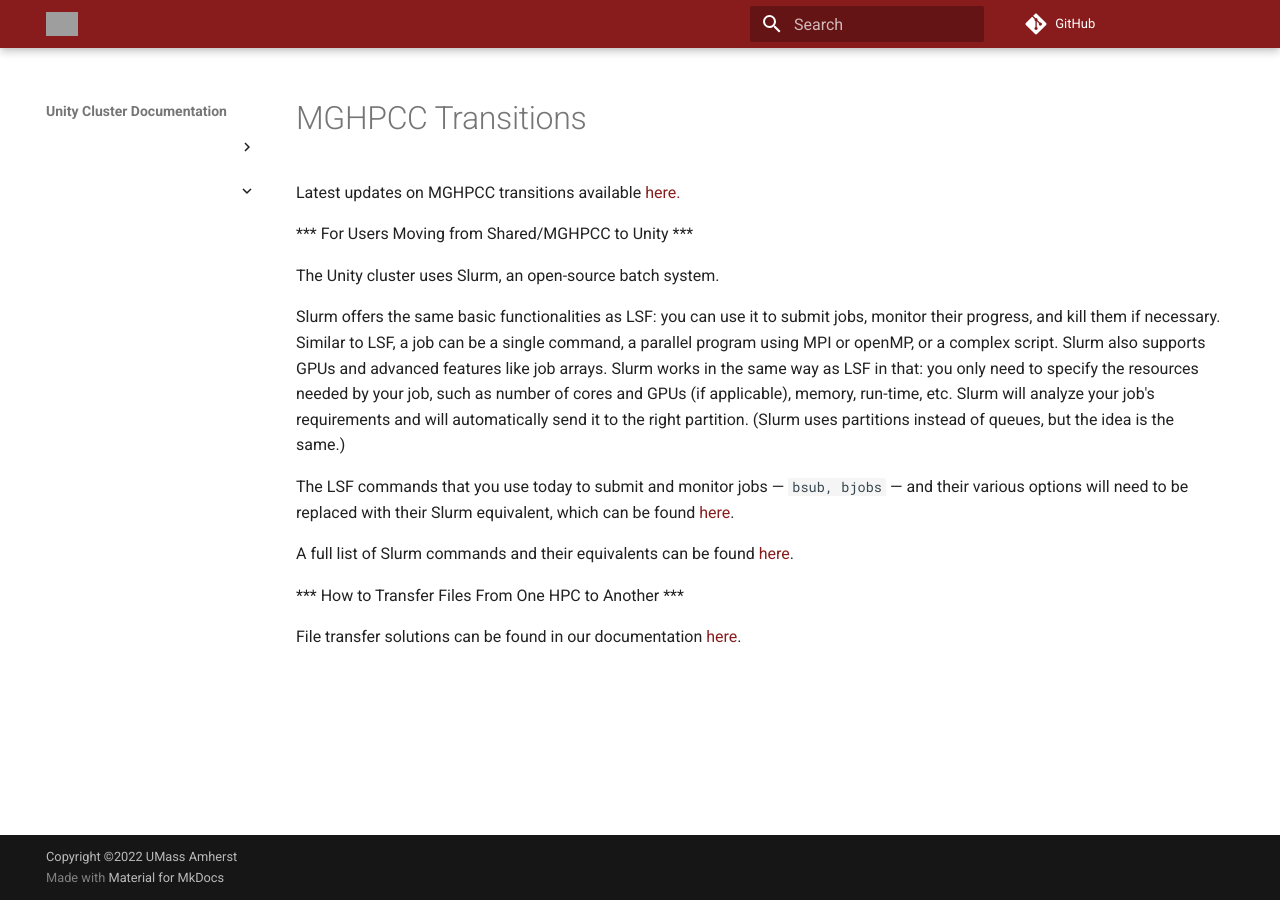
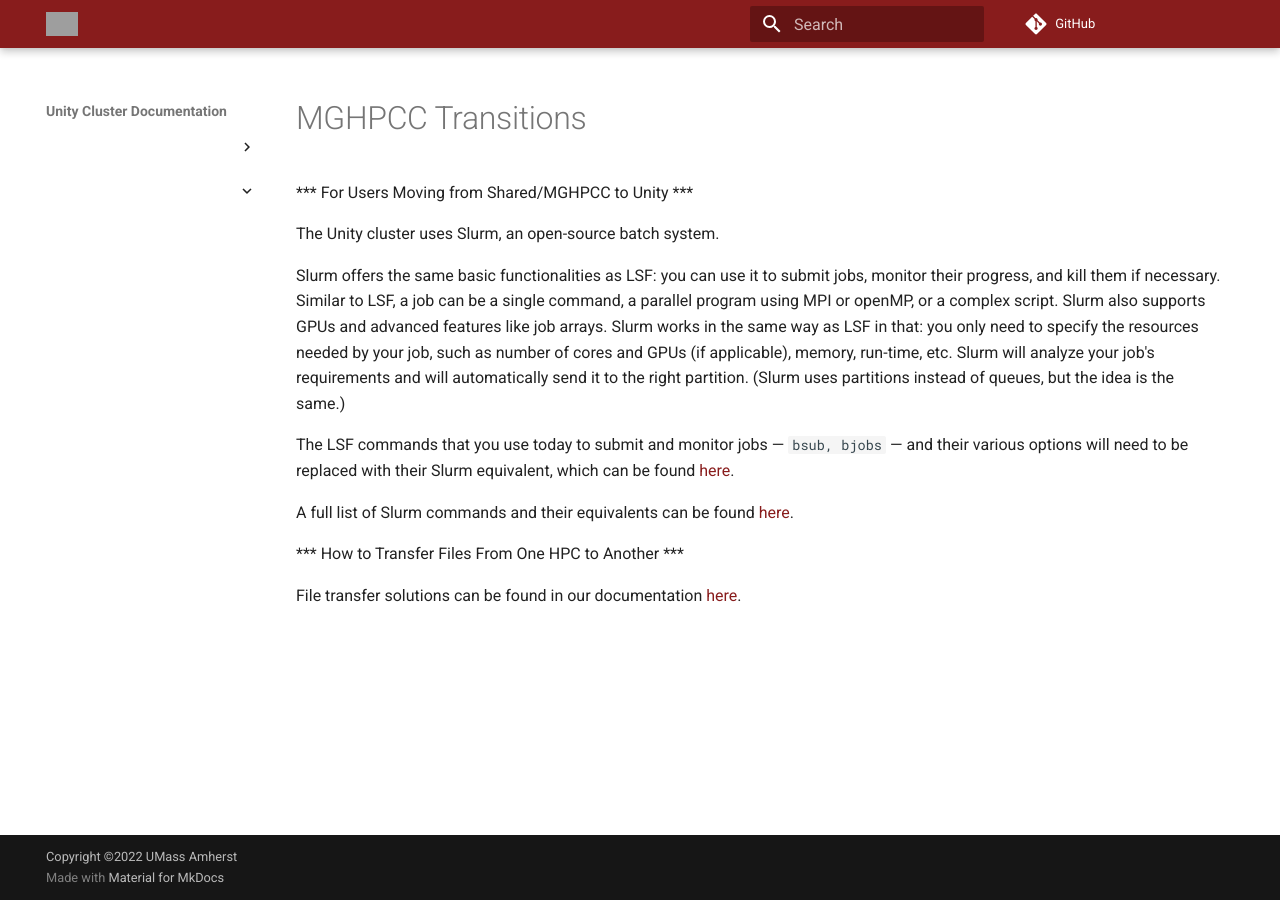
Before and after one commit to UMass-RC/unity-docs, an MkDocs documentation site: the page built from docs/MGHPCC/MGHPCC.md, in a window 1280 px wide. Built offline with MkDocs 1.6.1 and Material for MkDocs 9.7.7, drawn with Linux system fonts in a browser that asks for light colours; comment, search, counter and statistics services are not loaded; some of the changed lines change nothing that is shown; grey boxes are pictures that could not be loaded.

Commit message:
move transfer guide, remove MGHPCC "latest updates" link

```diff
--- a/docs/MGHPCC/MGHPCC.md
+++ b/docs/MGHPCC/MGHPCC.md
@@ -1,5 +1,4 @@
 # MGHPCC Transitions #
-Latest updates on MGHPCC transitions available [here.](https://www.umass.edu/it/researchcomputing/mghpcc-transitions)
 
 *** For Users Moving from Shared/MGHPCC to Unity ***
 
@@ -13,4 +12,4 @@
 
 *** How to Transfer Files From One HPC to Another ***
 
-File transfer solutions can be found in our documentation [here](https://docs.unity.rc.umass.edu/managing-files/index.html#:~:text=look%20like%20this%3A-,Globus,-Globus%20Connect%20allows).
+File transfer solutions can be found in our documentation [here](../managing-files/globus2.md).
--- a/mkdocs.yml
+++ b/mkdocs.yml
@@ -29,7 +29,7 @@
           - Introduction: "managing-files/intro.md"
           - OnDemand: "managing-files/ood.md"
           - "Console - SCP/Rsync": "managing-files/cli.md"
-          - Globus: "managing-files/globus.md"
+          - Globus: "managing-files/globus2.md"
           - FileZilla: "managing-files/filezilla.md"
       - Job Scheduling:
           - Introduction: "slurm/index.md"
@@ -55,5 +55,4 @@
       - Partition List: "technical/partitionlist.md"
       - Storage: "technical/storage.md"
       - MGHPCC Transitions: "MGHPCC/MGHPCC.md"
-      - File Transfers: "transfers/transfers.md"
   - Cluster Updates: "updates/index.md"
```
Also changed, not shown: docs/managing-files/globus2.md (renamed from docs/transfers/transfers.md).
